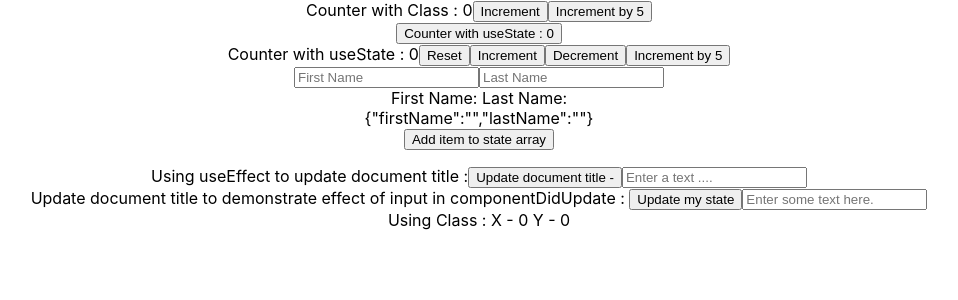
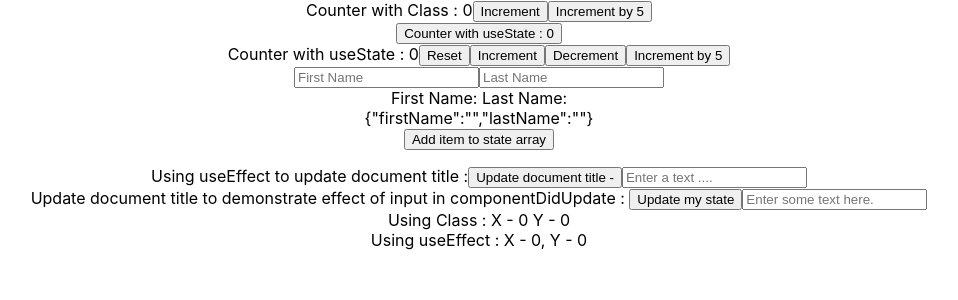
Before and after one commit to PraveenMatthewPhilip/react-code-snippets, a React (Create React App) app: page / in a window 1280 px wide. Shown: the top 300 px of the page, without its empty margins (161-1119 px from the left). Built offline with nearby package versions, Linux system fonts and the light colour scheme.

Commit message:
added component useEffectMouseMove.

```diff
--- a/src/App.js
+++ b/src/App.js
@@ -9,6 +9,7 @@ import UseStateAndArrays from './hooks/useState/UseStateAndArrays'
 import UseEffectUpdateDocumentTitle from './hooks/useEffect/UseEffectUpdateDocumentTitle';
 import ClassPreventcomponentDidUpdate from './hooks/useEffect/ClassPreventcomponentDidUpdate';
 import MouseMoveWithClass from './hooks/useEffect/MouseMoveWithClass';
+import UseEffectMouseMove from './hooks/useEffect/UseEffectMouseMove';
 
 function App() {
   return (
@@ -21,6 +22,7 @@ function App() {
       <UseEffectUpdateDocumentTitle />
       <ClassPreventcomponentDidUpdate />
       <MouseMoveWithClass />
+      <UseEffectMouseMove />
     </div>
   );
 }
--- /dev/null
+++ b/src/hooks/useEffect/UseEffectMouseMove.js
@@ -0,0 +1,25 @@
+import React, { useState, useEffect } from 'react';
+
+const UseEffectMouseMove = () => {
+    const [ x, setX ] = useState(0);
+    const [ y, setY ] = useState(0);
+
+    const MouseMoveHandler = (e) =>{
+        setX(e.clientX);
+        setY(e.clientY);
+    }
+
+    useEffect((e)=>
+    {
+        console.log("useEffect - UseEffectMouseMove.js")
+        window.addEventListener("mousemove", MouseMoveHandler);
+    }, []);
+
+    return(
+        <div>
+            Using useEffect : X - {x}, Y - {y}
+        </div>
+    );
+}
+
+export default UseEffectMouseMove;
```
